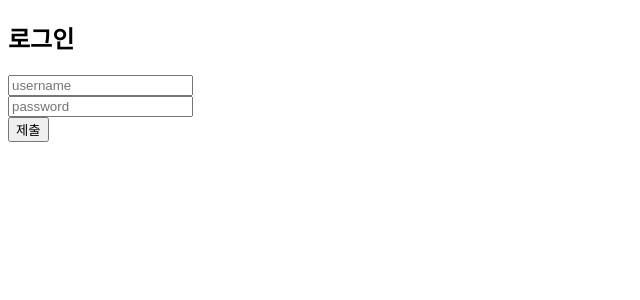
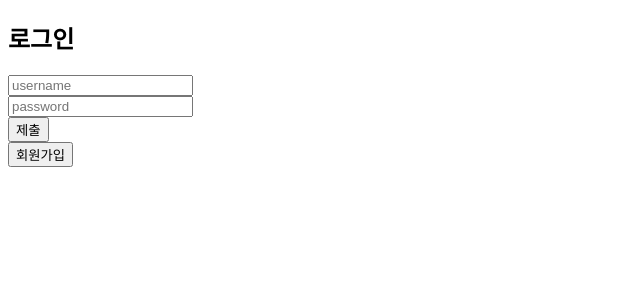
Before and after one commit to Themion/myChat, a React (Create React App) app in the folder frontend/: page /login in a window 1280 px wide. Shown: the top 300 px of the page, without its empty margins (0-640 px from the left). Built offline with nearby package versions, Linux system fonts and the light colour scheme.

Commit message:
로그인 및 회원가입 페이지로 링크 버튼 생성

```diff
--- a/frontend/src/routes/Home.tsx
+++ b/frontend/src/routes/Home.tsx
@@ -2,8 +2,10 @@ import { useEffect, useState } from "react"
 import Tr, { Props as ChatroomProps } from "../components/Chatroom/Tr"
 import CreateChatroomForm from "../components/Chatroom/CreateChatroomForm"
 import { Callback, Fallback, sendTo, send } from "../utils/axios"
+import { useNavigate } from "react-router-dom"
 
 const Home = () => {
+    const navigate = useNavigate()
     const [table, setTable] = useState(<span>loading...</span>)
 
     useEffect(() => {
@@ -44,6 +46,7 @@ const Home = () => {
     return <>
         {table}
         <CreateChatroomForm />
+        <button onClick={() => {navigate('/login')}}>로그인</button>
     </>
 }
 
--- a/frontend/src/routes/Login.tsx
+++ b/frontend/src/routes/Login.tsx
@@ -47,6 +47,7 @@ const Login = () => {
             </div>
             <button type="submit">제출</button>
         </form>
+        <button onClick={() => { navigate('/signup') }}>회원가입</button>
     </>
 }
 
--- a/frontend/src/routes/Signup.tsx
+++ b/frontend/src/routes/Signup.tsx
@@ -55,6 +55,7 @@ const Signup = () => {
             </div>
             <button type="submit">제출</button>
         </form>
+        <button onClick={() => {navigate('/login')}}>로그인</button>
     </>
 }
 
```
